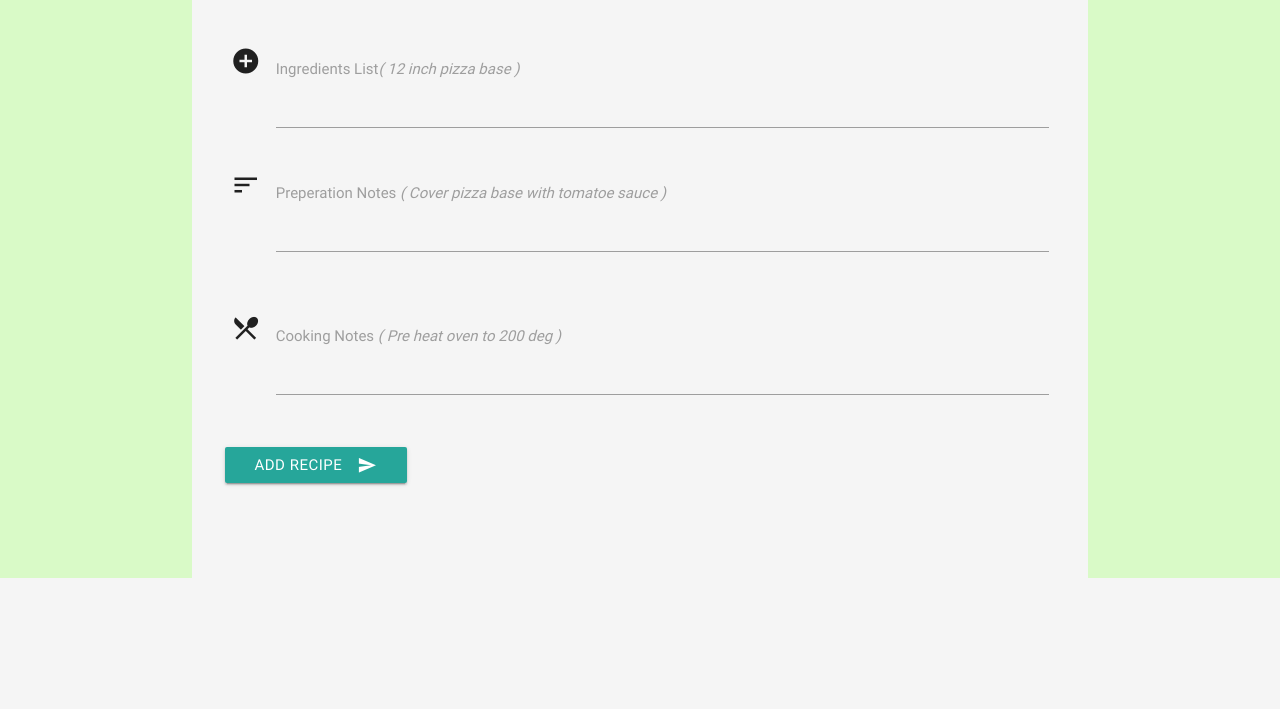
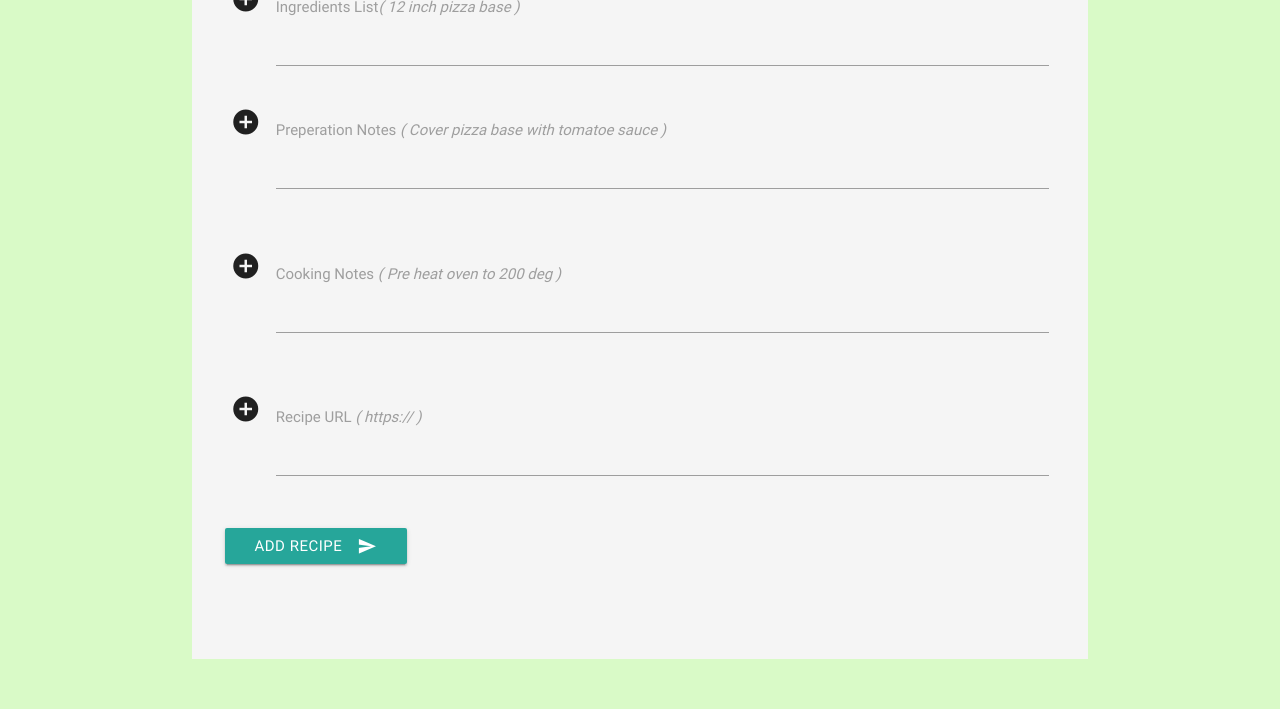
Before and after one commit to Code-Institute-Submissions/Milestone_Project3, a Flask app: page /add_recipe in a window 1280 px wide. Shown: the part 935-1644 px from the top of the page. Before the commit the page ends 1513 px from the top, so only its background shows below. Run offline with Flask 2, Linux system fonts and the light colour scheme; data that the repository does not hold is empty; some libraries are stand-ins or nearby versions.

Commit message:
add image template added to card layout - more styling needed and a sort function for categories needs to be added - test whether cards can be displayed in a grid layout

```diff
--- a/app.py
+++ b/app.py
@@ -22,24 +22,27 @@ def get_tasks():
     return render_template("tasks.html", page_title="tasks.html", tasks=tasks)
 
 
-# create and load category card
-@app.route('/get_categories')
-def get_categories():
-    return render_template('categories.html',
-                           categories=mongo.db.categories.find())
-
-# delete recipe card
-@app.route('/remove_task/<task_id>')
-def remove_task(task_id):
-    mongo.db.tasks.remove({'_id': ObjectId(task_id)})
-    return redirect(url_for('get_tasks'))
-
-
 # add recipe html page
 @app.route('/add_recipe')
 def add_recipe():
     return render_template("addrecipe.html", page_title="addrecipe.html",
         categories=mongo.db.categories.find())
+
+
+# update function to save edited data
+@app.route('/confirm_recipe/<task_id>', methods=['POST'])
+def confirm_recipe(task_id):
+    tasks = mongo.db.tasks
+    tasks.update({'_id': ObjectId(task_id)},
+    {
+        'category_name':request.form.get('category_name'),
+        'task_name':request.form.get('task_name'),
+        'task_description':request.form.get('task_description'),
+        'task_note':request.form.get('task_note'),
+        'task_instructions':request.form.get('task_instructions'),
+        'task_image':request.form.get('task_image')
+    })
+    return redirect(url_for('get_tasks'))
 
 
 # insert recipe function from add_recipe.html to tasks.html
@@ -56,6 +59,35 @@ def edit_recipe(task_id):
     the_task = mongo.db.tasks.find_one({"_id": ObjectId(task_id)})
     all_categories = mongo.db.categories.find()
     return render_template("editrecipe.html", page_title="editrecipe.html", task=the_task, categories=all_categories)
+
+
+# delete recipe card
+@app.route('/remove_task/<task_id>')
+def remove_task(task_id):
+    mongo.db.tasks.remove({'_id': ObjectId(task_id)})
+    return redirect(url_for('get_tasks'))
+
+# CATEGORIES FUNCTION
+
+# create and load category card
+@app.route('/get_categories')
+def get_categories():
+    return render_template('categories.html',
+                           categories=mongo.db.categories.find())
+
+
+# creation of new category
+@app.route('/insert_category', methods=['POST'])
+def insert_category():
+    category_doc = {'category_name': request.form.get('category_name')}
+    mongo.db.categories.insert_one(category_doc)
+    return redirect(url_for('get_categories'))
+
+
+# add new category
+@app.route('/add_category')
+def add_category():
+    return render_template('addcategory.html')
 
 
 # edit category list
@@ -82,35 +114,6 @@ def remove_category(category_id):
     return redirect(url_for('get_categories'))
 
 
-# creation of new category
-@app.route('/insert_category', methods=['POST'])
-def insert_category():
-    category_doc = {'category_name': request.form.get('category_name')}
-    mongo.db.categories.insert_one(category_doc)
-    return redirect(url_for('get_categories'))
-
-
-# add new category
-@app.route('/add_category')
-def add_category():
-    return render_template('addcategory.html')
-
-
-# update function to save edited data
-@app.route('/confirm_recipe/<task_id>', methods=['POST'])
-def confirm_recipe(task_id):
-    tasks = mongo.db.tasks
-    tasks.update({'_id': ObjectId(task_id)},
-    {
-        'category_name':request.form.get('category_name'),
-        'task_name':request.form.get('task_name'),
-        'task_description':request.form.get('task_description'),
-        'task_note':request.form.get('task_note'),
-        'task_instructions':request.form.get('task_instructions')
-    })
-    return redirect(url_for('get_tasks'))
-
-
 
 if __name__ == '__main__':
     app.run(host=os.environ.get('IP'),
--- a/static/css/style.css
+++ b/static/css/style.css
@@ -4,16 +4,29 @@ body {
     background-color: #D9FAC7;
 }
 
+.container-fluid {
+
+}
+
 .btn {
     margin: 5px;
+}
+
+.recipe {
+    background-color: whitesmoke;
+    padding:50px;
+    margin-bottom: 50px;
+}
+
+h3 {
+    text-align: center;
 }
 
 /* ----- tasks.html ----- */
 
 .parallax-container  {
     width:100%;
-    height: 500px;
-    margin-top: 50px;
+    height: 400px;
     margin-bottom: 100px;
     text-align: center;
     position: relative;
@@ -33,12 +46,7 @@ body {
   text-align: center;
 }
 
-/* ----- addrecipe.html ----- */
 
-.add_recipe {
-    background-color: whitesmoke;
-    padding:50px;
-}
 
 /* ----- categories.html ----*/
 
--- a/templates/addcategory.html
+++ b/templates/addcategory.html
@@ -1,6 +1,6 @@
 {% extends 'base.html'%}{% block content %}
 
-<div class="container">
+
     <h3>Add Category</h3>
     <div class="row">
         <form action="{{ url_for('insert_category')}}" method="POST" class="col s12">
@@ -21,7 +21,7 @@
         </form>
         </div>
     </div>
-</div>
+
 
 
 {% endblock %}
--- a/templates/addrecipe.html
+++ b/templates/addrecipe.html
@@ -1,12 +1,10 @@
 {% extends 'base.html' %} {% block content %}
 
 
-<div class="parallax-container">
-  <div class="parallax"><img src="https://images.unsplash.com/photo-1556910103-1c02745aae4d?ixlib=rb-1.2.1&ixid=eyJhcHBfaWQiOjEyMDd9&auto=format&fit=crop&w=1050&q=80"></div>
-</div>
 
-<div class="container add_recipe">
-  <div class="row">
+<div class="container recipe">
+  <h3>Create Recipe</h3>
+    <div class="row">
     <form action="{{ url_for('insert_recipe')}}" method="POST">
       <div class="row">
         <div class="input-field col s12 l6">
@@ -41,7 +39,7 @@
           <label for="icon_prefix2">Ingredients List<em>( 12 inch pizza base )</em> </label>
         </div>
         <div class="input-field col s12">
-          <i class="material-icons prefix">sort</i>
+          <i class="material-icons prefix">add_circle</i>
           <textarea id="icon_prefix2" input id="task_note" name="task_note" class="materialize-textarea"></textarea>
           <label for="icon_prefix2">Preperation Notes <em>( Cover pizza base with tomatoe sauce )</em> </label>
         </div>
@@ -49,9 +47,17 @@
 
       <div class="row">
         <div class="input-field col s12">
-          <i class="material-icons prefix">local_dining</i>
+          <i class="material-icons prefix">add_circle</i>
           <textarea id="icon_prefix2" input id="task_instructions" name="task_instructions" type="text" class="materialize-textarea"></textarea>
           <label for="icon_prefix2">Cooking Notes <em>( Pre heat oven to 200 deg )</em></label>
+        </div>
+      </div>
+
+      <div class="row">
+        <div class="input-field col s12">
+          <i class="material-icons prefix">add_circle</i>
+          <textarea id="icon_prefix2" input id="task_image" name="task_image" type="text" class="materialize-textarea"></textarea>
+          <label for="icon_prefix2">Recipe URL <em>( https:// )</em></label>
         </div>
       </div>
 
@@ -62,9 +68,8 @@
       </div>
     </form>
   </div>
-
-  <!-- end of div-->
 </div>
 
 
+
 {% endblock %}
--- a/templates/base.html
+++ b/templates/base.html
@@ -1,5 +1,6 @@
 <!DOCTYPE html>
 <html lang="en">
+
 <head>
     <meta charset="utf-8">
     <meta name="viewport" content="width=device-width, initial-scale=1, shrink-to-fit=no">
@@ -8,12 +9,13 @@
     <link rel="stylesheet" href="{{url_for('static', filename='css/style.css')}}" type="text/css" />
 
 </head>
+
 <body>
 
     <header>
         <nav>
             <div class="nav-wrapper">
-                <a href="{{url_for('get_tasks')}}" class="brand-logo">Task Manager</a>
+                <a href="{{url_for('get_tasks')}}" class="brand-logo">My Food Log</a>
                 <a href="#" data-activates="mobile-demo" class="button-collapse"><i class="material-icons">menu</i></a>
                 <ul id="nav-mobile" class="right hide-on-med-and-down">
                     <li><a href="{{url_for('get_tasks')}}">Home</a></li>
@@ -29,20 +31,27 @@
         </nav>
     </header>
 
+    <div class="parallax-container">
+        <div class="parallax"><img src="https://images.unsplash.com/photo-1490818387583-1baba5e638af?ixlib=rb-1.2.1&ixid=eyJhcHBfaWQiOjEyMDd9&auto=format&fit=crop&w=931&q=80">
+            <div class="centered" id="first_text">First</div>
+        </div>
+    </div>
+    <div class="container-fluid">
+
         {% block content %} {% endblock %}
+    </div>
 
     <script src="https://cdnjs.cloudflare.com/ajax/libs/jquery/3.2.1/jquery.min.js"></script>
     <script src="https://cdnjs.cloudflare.com/ajax/libs/materialize/0.100.2/js/materialize.min.js"></script>
     <script type="text/javascript">
-            $(document).ready(function(){
+        $(document).ready(function() {
             $('select').material_select();
             $('.parallax').parallax();
             $('.collapsible').collapsible();
             $(".button-collapse").sideNav();
 
         });
-
-
     </script>
 </body>
+
 </html>
--- a/templates/categories.html
+++ b/templates/categories.html
@@ -1,6 +1,5 @@
 {% extends 'base.html'%} {% block content %}
 
-<div class="container">
     <div class="row">
         <h3>Categories</h3>
         <ul class="collapsible" data-collapsible="accordion">
@@ -20,5 +19,5 @@
     <div class="row">
          <a href="{{url_for('add_category')}}" class="waves-effect waves-light btn">Add Category</a>
     </div>
-</div>
+
 {% endblock %}
--- a/templates/editcategory.html
+++ b/templates/editcategory.html
@@ -1,6 +1,5 @@
 {% extends 'base.html'%}{% block content %}
 
-<div class="container">
     <h3>Edit Category</h3>
     <div class="row">
         <form action="{{ url_for('update_category', category_id=category._id) }}" method="POST" class="col s12">
@@ -21,7 +20,6 @@
         </form>
         </div>
     </div>
-</div>
 
 
 {% endblock %}
```
Also changed, not shown: templates/editrecipe.html (+11 -6 lines), templates/tasks.html (+3 -8 lines). Lines whose indentation alone changed are shown as unchanged.
